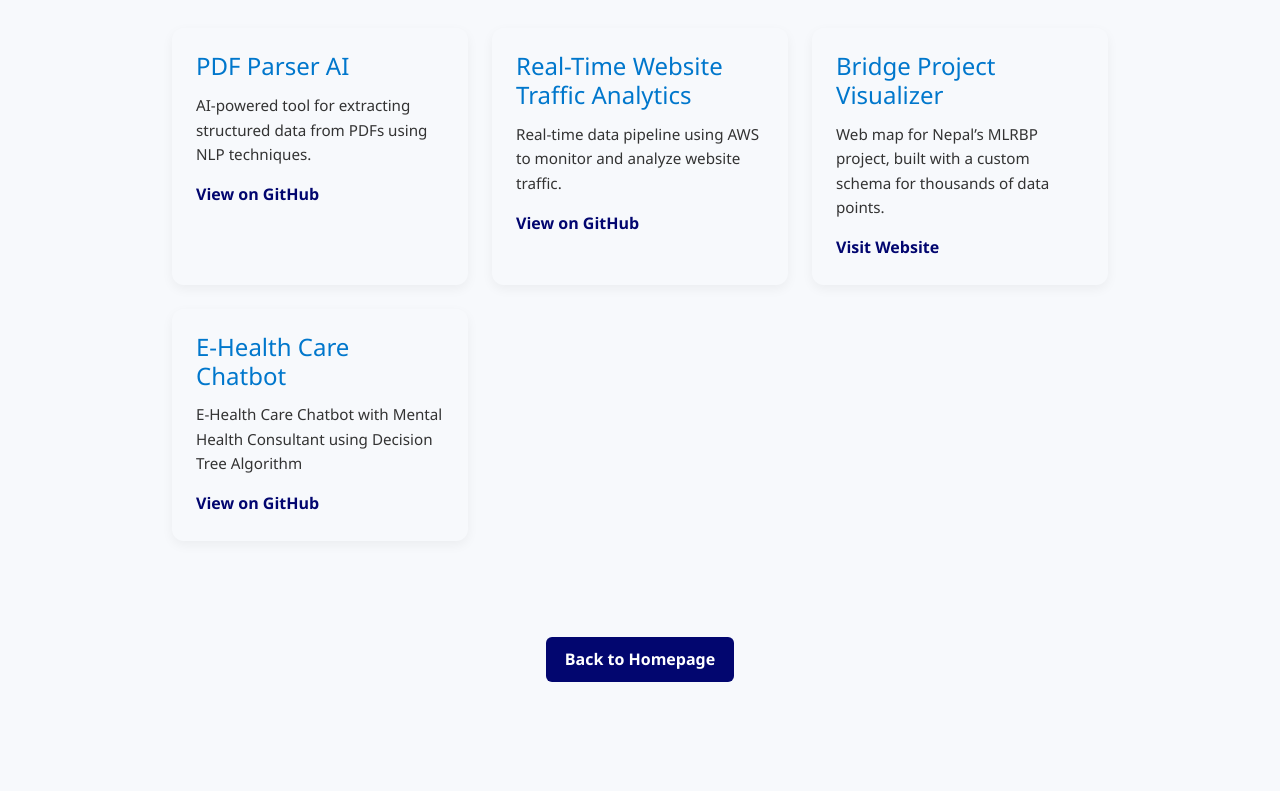
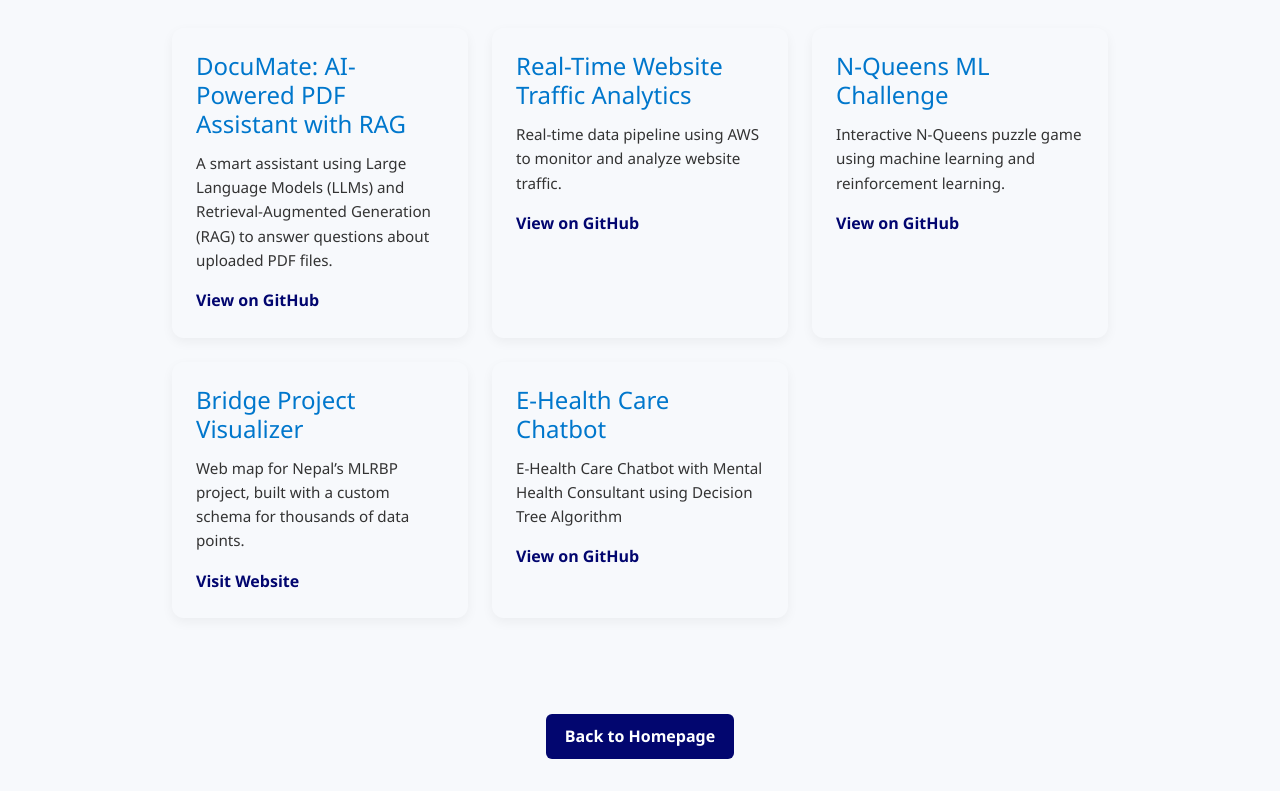
Before and after one commit to hrishabh360/hrishabhPortfolio2025, a plain HTML site: page projects.html in a window 1280 px wide. Shown: the part 106-897 px from the top of the page. Before the commit the page ends 820 px from the top, so only its background shows below. Drawn offline with nearby package versions, Linux system fonts and the light colour scheme.

Commit message:
updated projects

```diff
--- a/projects.html
+++ b/projects.html
@@ -97,14 +97,19 @@
   <h2>Projects</h2>
   <div class="project-list" style="display: grid; grid-template-columns: repeat(auto-fit, minmax(280px, 1fr)); gap: 1.5rem; margin-top: 2rem;">
     <div class="project-card">
-      <h3>PDF Parser AI</h3>
-      <p>AI-powered tool for extracting structured data from PDFs using NLP techniques.</p>
+      <h3>DocuMate: AI-Powered PDF Assistant with RAG</h3>
+      <p>A smart assistant using Large Language Models (LLMs) and Retrieval-Augmented Generation (RAG) to answer questions about uploaded PDF files.</p>
       <a href="https://github.com/ADongol123/pdf_parser_ai" target="_blank">View on GitHub</a>
     </div>
     <div class="project-card">
       <h3>Real-Time Website Traffic Analytics</h3>
       <p>Real-time data pipeline using AWS to monitor and analyze website traffic.</p>
       <a href="https://github.com/hrishabh360/NasaWebsiteLogsDataEngineering" target="_blank">View on GitHub</a>
+    </div>
+    <div class="project-card">
+      <h3>N-Queens ML Challenge</h3>
+      <p>Interactive N-Queens puzzle game using machine learning and reinforcement learning.</p>
+      <a href="https://github.com/stutibimali/NQueen" target="_blank">View on GitHub</a>
     </div>
     <div class="project-card">
       <h3>Bridge Project Visualizer</h3>
```
